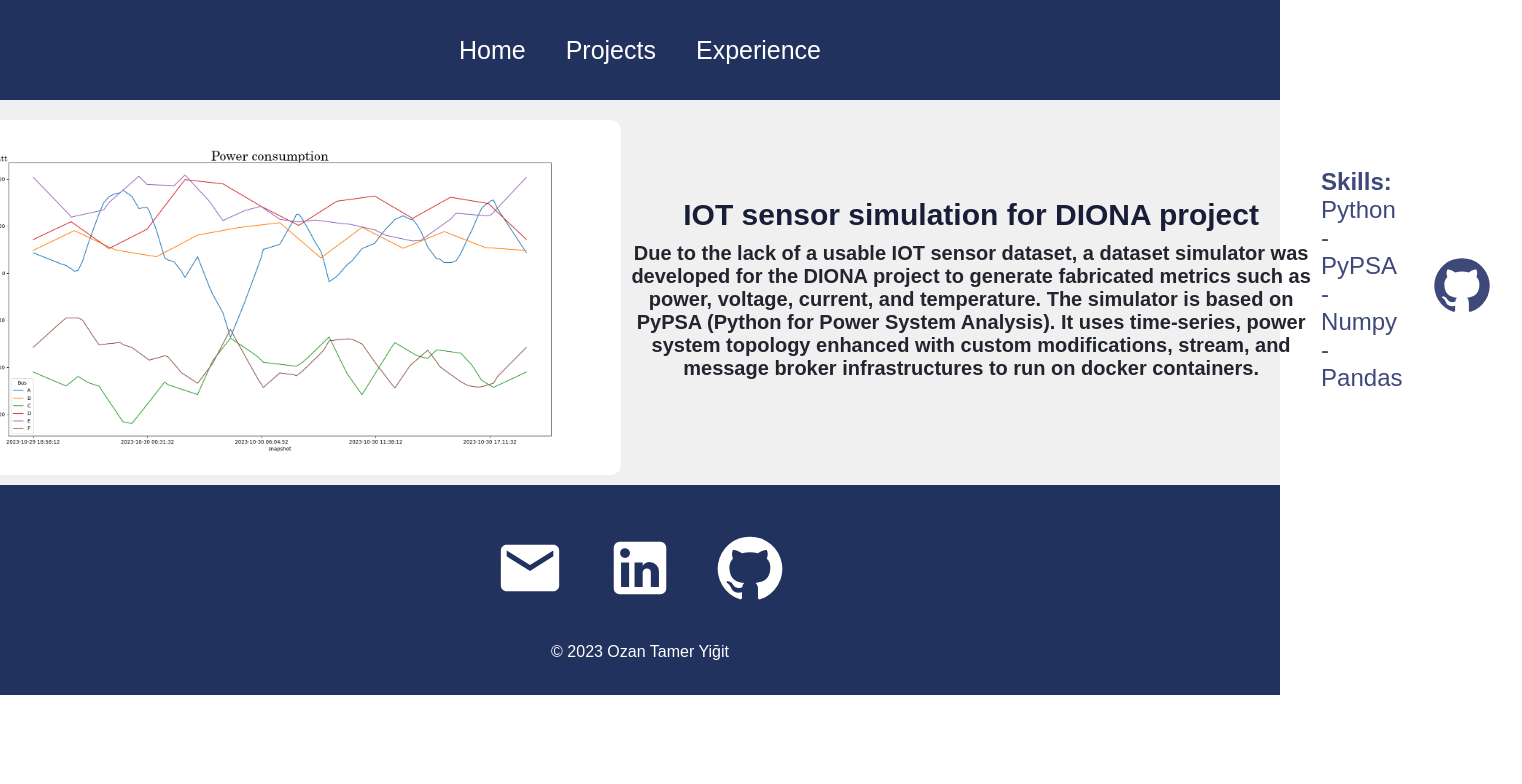
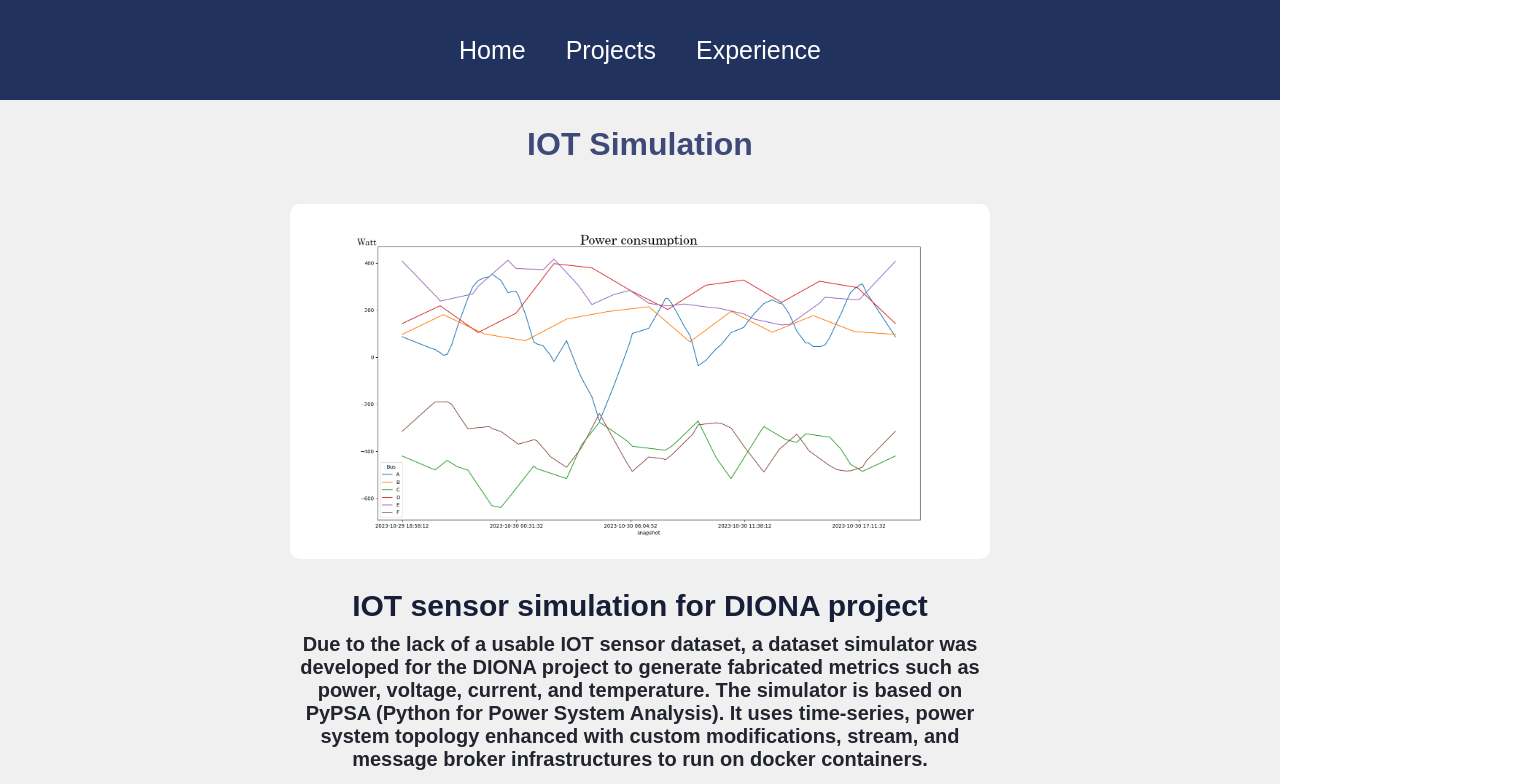
Before and after one commit to toznyigit/portfolio, a React (Create React App) app: page /portfolio/project/1 in a window 1280 px wide. Shown: the top 784 px of the page, 1522 px wide, since content can reach past the window. Built offline with nearby package versions, Linux system fonts and the light colour scheme.

Commit message:
project display changes

```diff
--- a/src/pages/ProjectDisplay.js
+++ b/src/pages/ProjectDisplay.js
@@ -10,7 +10,7 @@ function ProjectDisplay() {
   return (
     <div className='project'>
         <h1> {project.title} </h1>
-        <img src={project.image} />
+        <img src={project.image} alt={project.title}/>
         <div className='futureInfo'>
             <h3 className='description'> { project.description } </h3>
             <h4 className='explanation'> { project.explanation } </h4>
--- a/src/styles/ProjectDisplay.css
+++ b/src/styles/ProjectDisplay.css
@@ -3,7 +3,7 @@
     display: flex;
     justify-content: center;
     align-items: center;
-    flex-direction: center;
+    flex-direction: column;
   }
 
   .project h1 {
```
